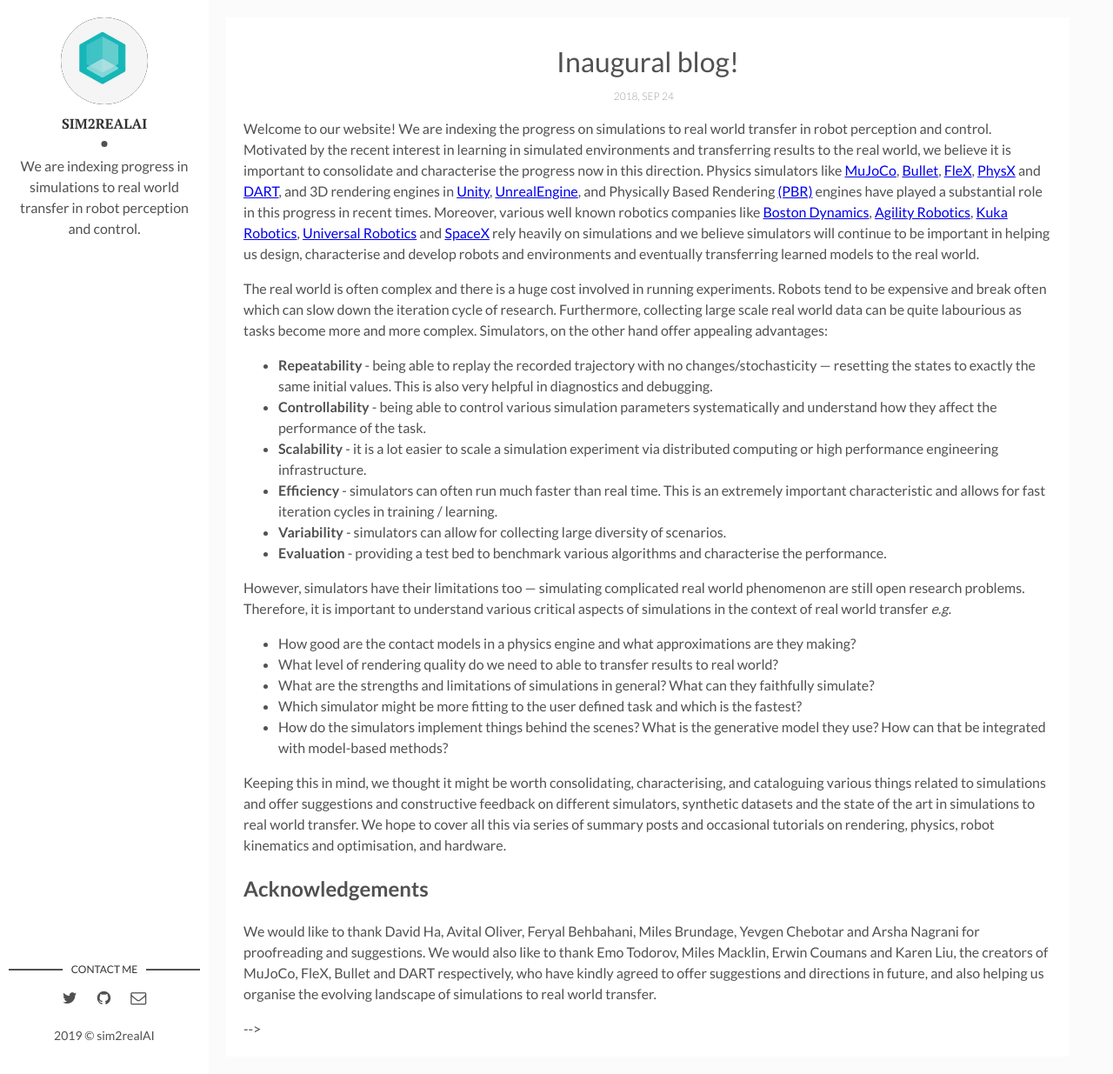
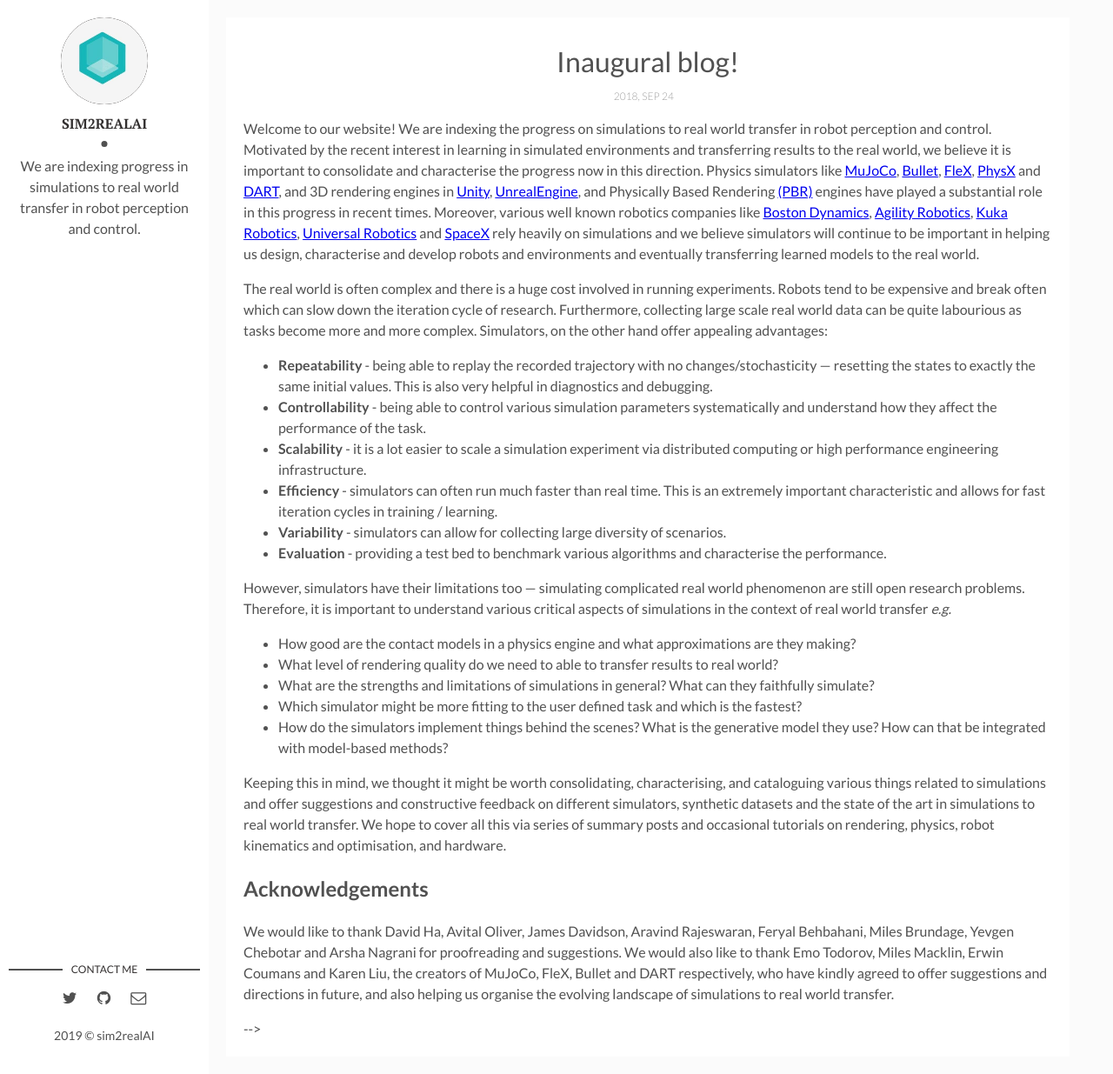
Before and after one commit to sim2realAI/sim2realAI.github.io, a Jekyll site: the page built from _posts/2018-09-24-welcome-to-sim2real-AI.markdown, in a window 1280 px wide and 1235 px high. Shown: the whole window at 87% size. Built offline with Jekyll 4.4.1, drawn with Linux system fonts in a browser that asks for light colours.

Commit message:
update
Signed-off-by: Ankur Handa <ahanda@nvidia.com>

```diff
--- a/_posts/2018-09-24-welcome-to-sim2real-AI.markdown
+++ b/_posts/2018-09-24-welcome-to-sim2real-AI.markdown
@@ -30,4 +30,4 @@
 
 
 ## Acknowledgements
-We would like to thank David Ha, Avital Oliver, Feryal Behbahani, Miles Brundage, Yevgen Chebotar and Arsha Nagrani for proofreading and suggestions. We would also like to thank Emo Todorov, Miles Macklin, Erwin Coumans and Karen Liu, the creators of MuJoCo, FleX, Bullet and DART respectively, who have kindly agreed to offer suggestions and directions in future, and also helping us organise the evolving landscape of simulations to real world transfer.
+We would like to thank David Ha, Avital Oliver, James Davidson, Aravind Rajeswaran, Feryal Behbahani, Miles Brundage, Yevgen Chebotar and Arsha Nagrani for proofreading and suggestions. We would also like to thank Emo Todorov, Miles Macklin, Erwin Coumans and Karen Liu, the creators of MuJoCo, FleX, Bullet and DART respectively, who have kindly agreed to offer suggestions and directions in future, and also helping us organise the evolving landscape of simulations to real world transfer.
```
